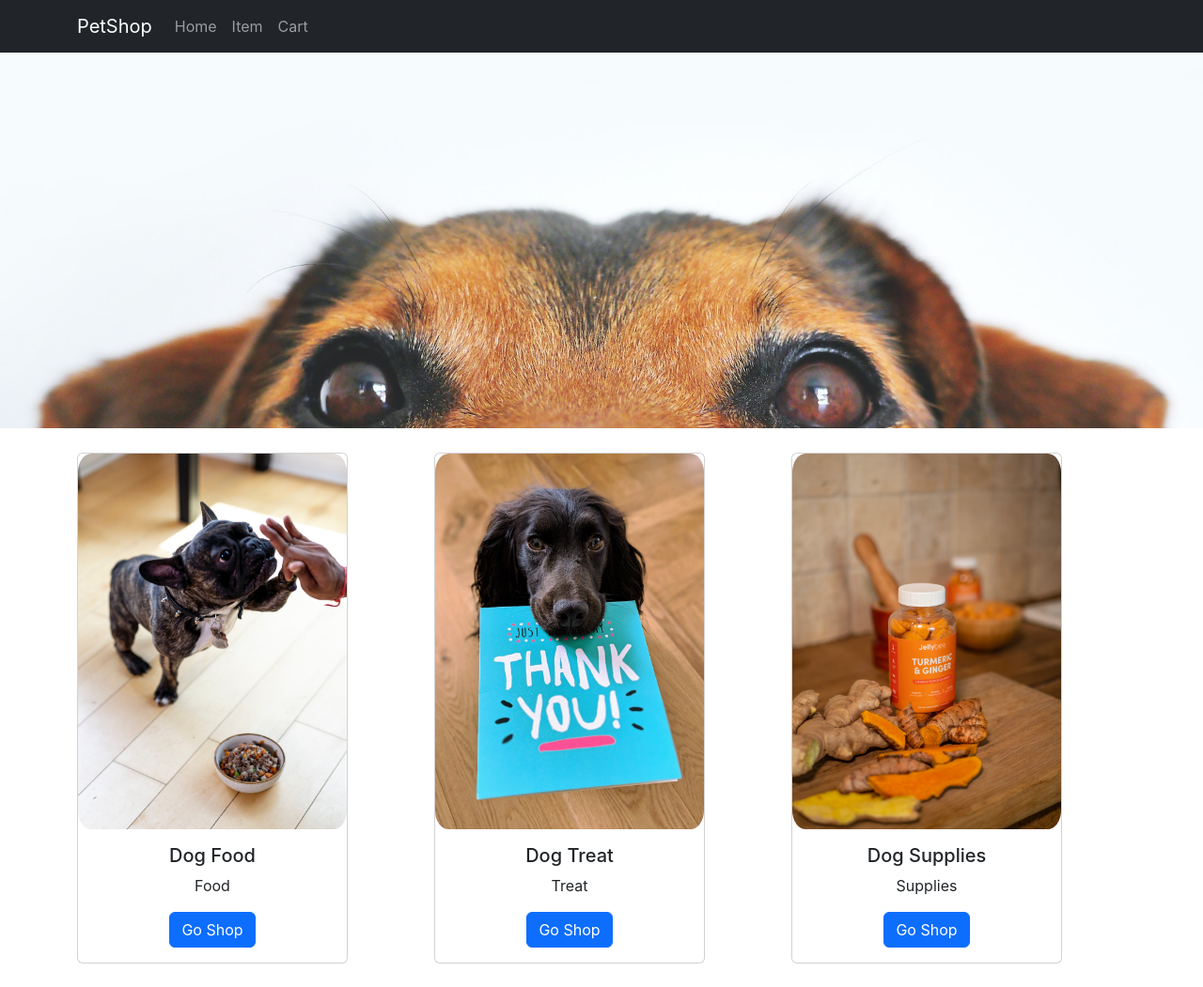
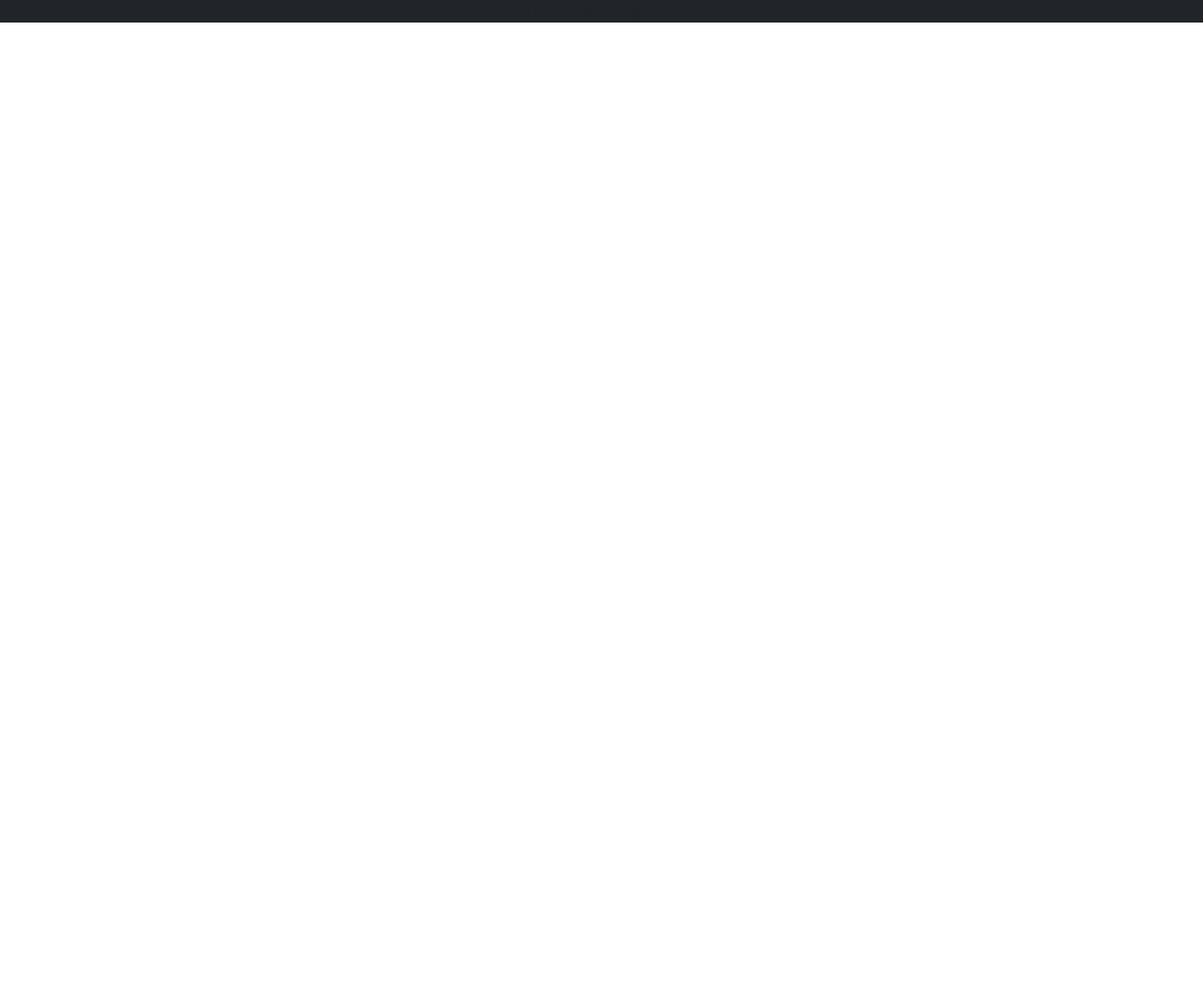
Before and after one commit to everywherejacobkim/hope-village-sample-website, a React (Create React App) app: page /dogFood in a window 1280 px wide. Shown: the whole page at 94% size. After the commit the page ends 800 px from the top, so only its background shows below. Built offline with nearby package versions, Linux system fonts and the light colour scheme.

Commit message:
Build: create router & routes

```diff
--- a/package.json
+++ b/package.json
@@ -10,6 +10,7 @@
     "react": "^18.2.0",
     "react-bootstrap": "^2.5.0",
     "react-dom": "^18.2.0",
+    "react-router-dom": "^6.3.0",
     "react-scripts": "5.0.1",
     "web-vitals": "^2.1.4"
   },
--- a/src/App.css
+++ b/src/App.css
@@ -1,4 +1,5 @@
 .App {
+  background-color: #212529;
   text-align: center;
 }
 
@@ -16,5 +17,4 @@
 .main-category img {
   width: 100%;
   height: 400px;
-  border-radius: 5%;
 }
--- a/src/App.js
+++ b/src/App.js
@@ -1,14 +1,32 @@
+import React, { useState } from 'react';
+import { Routes, Route, Link } from 'react-router-dom';
 import './App.css';
 import MainBg from './components/MainBg';
 import { NavBar } from './components/NavBar';
 import ProductGrids from './components/ProductGrids/index';
+import productData from './data';
 
 function App() {
+  let [product, setProduct] = useState(productData);
   return (
     <div className="App">
-      <NavBar />
-      <MainBg />
-      <ProductGrids />
+      <Routes>
+        <Route
+          path="/"
+          element={
+            <>
+              <NavBar />
+              <MainBg />
+              <ProductGrids />
+            </>
+          }
+        />
+        <Route path="/product" element={<div>Select your product</div>} />
+        <Route path="/dogFood" element={<div>Hello this is dogFood</div>} />
+        <Route path="/dogTreat" element={<div>HI this is dog Treat</div>} />
+        <Route path="/dogSupplies" element={<div>Heeeee this is S</div>} />
+        <Route path="/cart" element={<div>Cart is on...</div>} />
+      </Routes>
     </div>
   );
 }
--- a/src/components/NavBar/index.js
+++ b/src/components/NavBar/index.js
@@ -10,7 +10,7 @@ export const NavBar = () => {
         <Navbar.Brand href="#home">PetShop</Navbar.Brand>
         <Nav className="me-auto">
           <Nav.Link href="#home">Home</Nav.Link>
-          <Nav.Link href="#features">Item</Nav.Link>
+          <Nav.Link href="#features">Product</Nav.Link>
           <Nav.Link href="#pricing">Cart</Nav.Link>
         </Nav>
       </Container>
--- a/src/components/ProductGrids/index.js
+++ b/src/components/ProductGrids/index.js
@@ -1,3 +1,4 @@
+import React, { useState } from 'react';
 import Container from 'react-bootstrap/Container';
 import Button from 'react-bootstrap/Button';
 import Card from 'react-bootstrap/Card';
@@ -6,39 +7,46 @@ import Col from 'react-bootstrap/Col';
 import dogFood from '../../images/dog-food.jpg';
 import dogTreat from '../../images/dog-treat.jpg';
 import dogSupplies from '../../images/dog-supplies.jpg';
+import { Link } from 'react-router-dom';
 
 function ProductGrids() {
   return (
     <Container className="main-category">
       <Row>
         <Col>
-          <Card style={{ width: '18rem' }}>
+          <Card style={{ width: '18rem', margin: '0 auto' }}>
             <Card.Img variant="top" src={dogFood} />
             <Card.Body>
               <Card.Title>Dog Food</Card.Title>
               <Card.Text>Food</Card.Text>
-              <Button variant="primary">Go Shop</Button>
+              <Link to="/dogFood">
+                <Button variant="success">Go Shop</Button>
+              </Link>
             </Card.Body>
           </Card>
         </Col>
         <Col>
-          <Card style={{ width: '18rem' }}>
+          <Card style={{ width: '18rem', margin: '0 auto' }}>
             <Card.Img variant="top" src={dogTreat} />
             <Card.Body>
               <Card.Title>Dog Treat</Card.Title>
               <Card.Text>Treat</Card.Text>
-              <Button variant="primary">Go Shop</Button>
+              <Link to="/dogTreat">
+                <Button variant="success">Go Shop</Button>
+              </Link>
             </Card.Body>
           </Card>
         </Col>
 
         <Col>
-          <Card style={{ width: '18rem' }}>
+          <Card style={{ width: '18rem', margin: '0 auto' }}>
             <Card.Img variant="top" src={dogSupplies} />
             <Card.Body>
               <Card.Title>Dog Supplies</Card.Title>
               <Card.Text>Supplies</Card.Text>
-              <Button variant="primary">Go Shop</Button>
+              <Link to="/dogSupplies">
+                <Button variant="success">Go Shop</Button>
+              </Link>
             </Card.Body>
           </Card>
         </Col>
--- /dev/null
+++ b/src/data.js
@@ -0,0 +1,25 @@
+let productData = [
+  {
+    id: 0,
+    title: 'Grain Free Adult Dry Dog Food',
+    content: 'Real Lamb and Sweet Potato Grain Free Dog Food Recipe is crafted with whole foods',
+    price: 25
+  },
+
+  {
+    id: 1,
+    title: 'Diets Adult Dog Food - Salmon & Sweet Potato',
+    content:
+      'Diets Salmon & Sweet Potato Formula Dry Dog Food is made with real salmon as the first ingredient and features limited, easily digestible, carbohydrate sources',
+    price: 32
+  },
+
+  {
+    id: 2,
+    title: 'Lovely Jerky Chew',
+    content: 'Super Chew Premium Dog Treats',
+    price: 13
+  }
+];
+
+export default productData;
--- a/src/index.js
+++ b/src/index.js
@@ -3,11 +3,14 @@ import ReactDOM from 'react-dom/client';
 import './index.css';
 import App from './App';
 import reportWebVitals from './reportWebVitals';
+import { BrowserRouter } from 'react-router-dom';
 
 const root = ReactDOM.createRoot(document.getElementById('root'));
 root.render(
   <React.StrictMode>
-    <App />
+    <BrowserRouter>
+      <App />
+    </BrowserRouter>
   </React.StrictMode>
 );
 
```
Also changed, not shown: .eslintrc.json, 2 other files (tests, documents, lock files or other folders).
